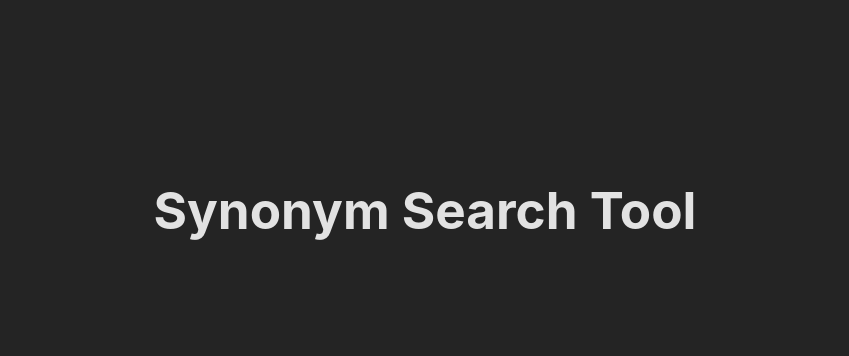
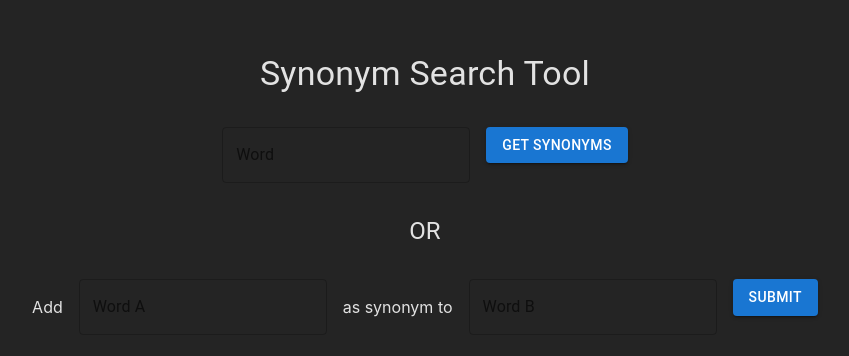
Before and after one commit to jelofsson/dotnet-synonym-search, a React (Vite) app in the folder frontend/: page / in a window 1280 px wide. Shown: the part 190-546 px from the top of the page, without its empty margins (215-1064 px from the left). Built offline with nearby package versions, Linux system fonts and the light colour scheme.

Commit message:
Add Api and components AddSynonymForm, GetSynonymForm

```diff
--- a/frontend/src/App.css
+++ b/frontend/src/App.css
@@ -4,3 +4,7 @@
   padding: 2rem;
   text-align: center;
 }
+
+.App h1 {
+  margin-top: 0;
+}
--- a/frontend/src/App.tsx
+++ b/frontend/src/App.tsx
@@ -1,12 +1,25 @@
 import "./App.css";
+import { AddSynonymForm, GetSynonymsForm } from "./components";
+import { Container, Typography, Box } from "@mui/material";
 
 function App() {
   return (
-    <>
-      <div>
-        <h1>Synonym Search Tool</h1>
-      </div>
-    </>
+    <Container maxWidth="md">
+      <Typography variant="h4" component="h1" gutterBottom align="center">
+        Synonym Search Tool
+      </Typography>
+      <Box my={4}>
+        <Box mb={4} display="flex" justifyContent="center">
+          <GetSynonymsForm />
+        </Box>
+        <Typography variant="h5" component="h2" gutterBottom align="center">
+          OR
+        </Typography>
+        <Box mt={4} display="flex" justifyContent="center">
+          <AddSynonymForm />
+        </Box>
+      </Box>
+    </Container>
   );
 }
 
--- a/frontend/src/api.ts
+++ b/frontend/src/api.ts
@@ -1,12 +1,19 @@
-const addSynonym = async (word: string, synonym: string) => {
-  const response = await fetch("http://localhost:3001/synonyms", {
+const addSynonym = async (WordA: string, WordB: string) => {
+  const response = await fetch("https://localhost:7275/api/synonym/add", {
     method: "POST",
     headers: {
       "Content-Type": "application/json",
     },
-    body: JSON.stringify({ word, synonym }),
+    body: JSON.stringify({ WordA, WordB }),
   });
   return response.json();
 };
 
-export { addSynonym };
+const GetSynonyms = async (word: string) => {
+  const response = await fetch(
+    `https://localhost:7275/api/synonym/lookup?word=${word}`,
+  );
+  return response.json();
+};
+
+export { addSynonym, GetSynonyms };
--- /dev/null
+++ b/frontend/src/components/AddSynonymForm/AddSynonymForm.tsx
@@ -0,0 +1,98 @@
+import React, { FormEvent, ChangeEvent, useState } from "react";
+import {
+  Grid2 as Grid,
+  Button,
+  TextField,
+  Snackbar,
+  Alert,
+} from "@mui/material";
+import { addSynonym } from "../../api";
+
+const AddSynonymForm: React.FC = () => {
+  const [wordA, setWordA] = useState<string>("");
+  const [wordB, setWordB] = useState<string>("");
+  const [error, setError] = useState<boolean>(false);
+  const [success, setSuccess] = useState<boolean>(false);
+  const [message, setMessage] = useState<string>("");
+
+  const handleSubmit = async (e: FormEvent) => {
+    e.preventDefault();
+    if (!wordA || !wordB) {
+      setError(true);
+      setMessage("Both fields must be filled out.");
+      return;
+    }
+    try {
+      await addSynonym(wordA, wordB);
+      setSuccess(true);
+      setMessage("Synonym added successfully!");
+    } catch (err) {
+      setError(true);
+      setMessage("An error occurred while adding the synonym.");
+    }
+  };
+
+  const handleChange =
+    (setFunc: React.Dispatch<React.SetStateAction<string>>) =>
+    (e: ChangeEvent<HTMLInputElement>) => {
+      setFunc(e.target.value);
+    };
+
+  return (
+    <form onSubmit={handleSubmit}>
+      <Grid container spacing={2}>
+        <Grid item xs={2} container alignItems="center" justifyContent="center">
+          <div>Add</div>
+        </Grid>
+        <Grid item xs={5}>
+          <TextField
+            error={error}
+            fullWidth
+            variant="outlined"
+            label="Word A"
+            value={wordA}
+            onChange={handleChange(setWordA)}
+          />
+        </Grid>
+        <Grid item xs={2} container alignItems="center" justifyContent="center">
+          <div>as synonym to</div>
+        </Grid>
+        <Grid item xs={5}>
+          <TextField
+            error={error}
+            fullWidth
+            variant="outlined"
+            label="Word B"
+            value={wordB}
+            onChange={handleChange(setWordB)}
+          />
+        </Grid>
+        <Grid item xs={12}>
+          <Button type="submit" variant="contained" color="primary">
+            Submit
+          </Button>
+        </Grid>
+      </Grid>
+      <Snackbar
+        open={error || success}
+        autoHideDuration={6000}
+        onClose={() => {
+          setError(false);
+          setSuccess(false);
+        }}
+      >
+        {error ? (
+          <Alert onClose={() => setError(false)} severity="error">
+            {message}
+          </Alert>
+        ) : (
+          <Alert onClose={() => setSuccess(false)} severity="success">
+            {message}
+          </Alert>
+        )}
+      </Snackbar>
+    </form>
+  );
+};
+
+export default AddSynonymForm;
--- /dev/null
+++ b/frontend/src/components/GetSynonymsForm/GetSynonymsForm.tsx
@@ -0,0 +1,111 @@
+import React, { FormEvent, ChangeEvent, useState } from "react";
+import {
+  Grid2 as Grid,
+  Button,
+  TextField,
+  Snackbar,
+  Alert,
+  Table,
+  TableBody,
+  TableCell,
+  TableContainer,
+  TableHead,
+  TableRow,
+  Paper,
+} from "@mui/material";
+import { GetSynonyms } from "../../api";
+
+const GetSynonymsForm: React.FC = () => {
+  const [word, setWord] = useState<string>("");
+  const [synonyms, setSynonyms] = useState<string[]>([]);
+  const [error, setError] = useState<boolean>(false);
+  const [success, setSuccess] = useState<boolean>(false);
+  const [message, setMessage] = useState<string>("");
+  const [inputChanged, setInputChanged] = useState<boolean>(false);
+
+  const handleSubmit = async (e: FormEvent) => {
+    e.preventDefault();
+    if (!word) {
+      setError(true);
+      setMessage("Field must be filled out.");
+      return;
+    }
+    try {
+      const result = await GetSynonyms(word);
+      setSynonyms(result);
+      setSuccess(true);
+      setMessage("Synonym searched successfully!");
+      setInputChanged(false);
+    } catch (err) {
+      setError(true);
+      setMessage("An error occurred while searching the synonym.");
+    }
+  };
+
+  const handleChange =
+    (setFunc: React.Dispatch<React.SetStateAction<string>>) =>
+    (e: ChangeEvent<HTMLInputElement>) => {
+      setFunc(e.target.value);
+      setInputChanged(true);
+    };
+
+  return (
+    <form onSubmit={handleSubmit}>
+      <Grid container spacing={2}>
+        <Grid item xs={12}>
+          <TextField
+            error={error}
+            fullWidth
+            variant="outlined"
+            label="Word"
+            value={word}
+            onChange={handleChange(setWord)}
+          />
+        </Grid>
+        <Grid item xs={12}>
+          <Button type="submit" variant="contained" color="primary">
+            Get Synonyms
+          </Button>
+        </Grid>
+      </Grid>
+      {!inputChanged && synonyms.length > 0 && (
+        <TableContainer component={Paper}>
+          <Table>
+            <TableHead>
+              <TableRow>
+                <TableCell>Synonyms to "{word}"</TableCell>
+              </TableRow>
+            </TableHead>
+            <TableBody>
+              {synonyms.map((synonym, index) => (
+                <TableRow key={index}>
+                  <TableCell>{synonym}</TableCell>
+                </TableRow>
+              ))}
+            </TableBody>
+          </Table>
+        </TableContainer>
+      )}
+      <Snackbar
+        open={error || success}
+        autoHideDuration={6000}
+        onClose={() => {
+          setError(false);
+          setSuccess(false);
+        }}
+      >
+        {error ? (
+          <Alert onClose={() => setError(false)} severity="error">
+            {message}
+          </Alert>
+        ) : (
+          <Alert onClose={() => setSuccess(false)} severity="success">
+            {message}
+          </Alert>
+        )}
+      </Snackbar>
+    </form>
+  );
+};
+
+export default GetSynonymsForm;
--- /dev/null
+++ b/frontend/src/components/index.ts
@@ -0,0 +1,4 @@
+import AddSynonymForm from "./AddSynonymForm/AddSynonymForm";
+import GetSynonymsForm from "./GetSynonymsForm/GetSynonymsForm";
+
+export { AddSynonymForm, GetSynonymsForm };
```
Also changed, not shown: 1 other file (tests, documents, lock files or other folders).
